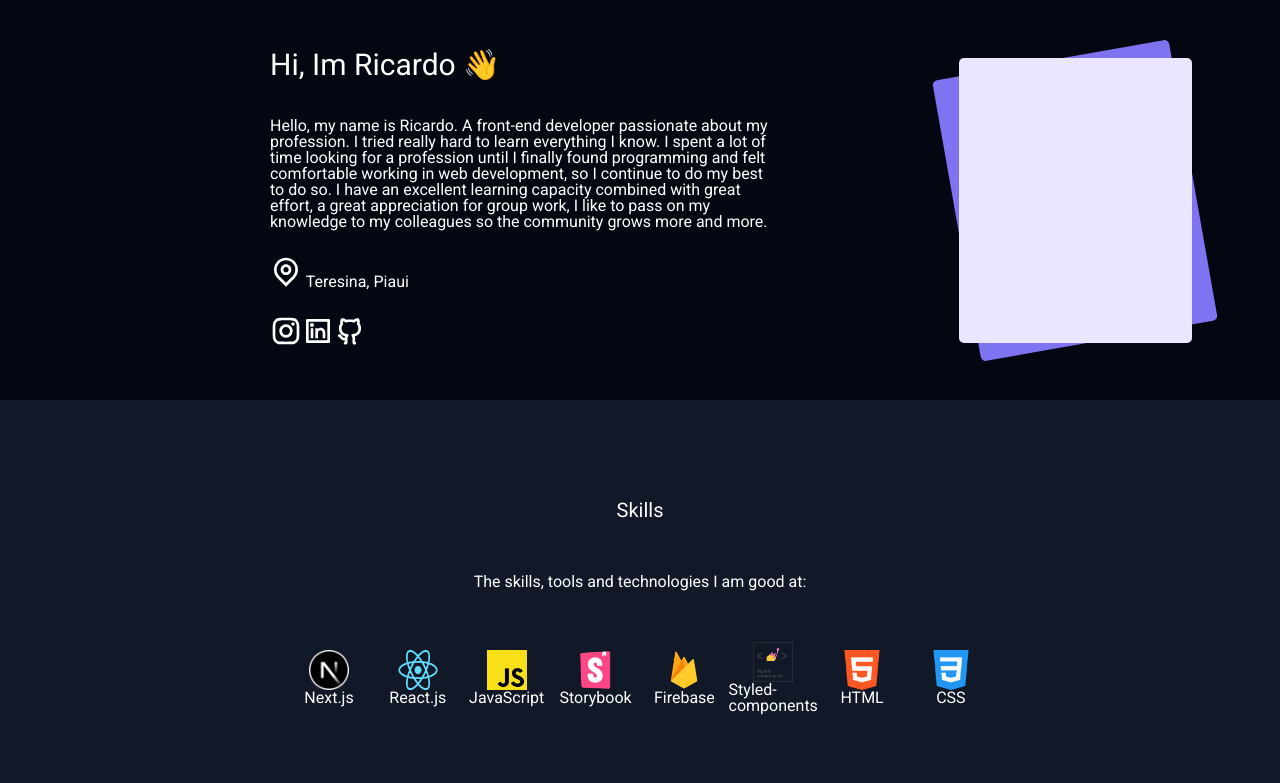
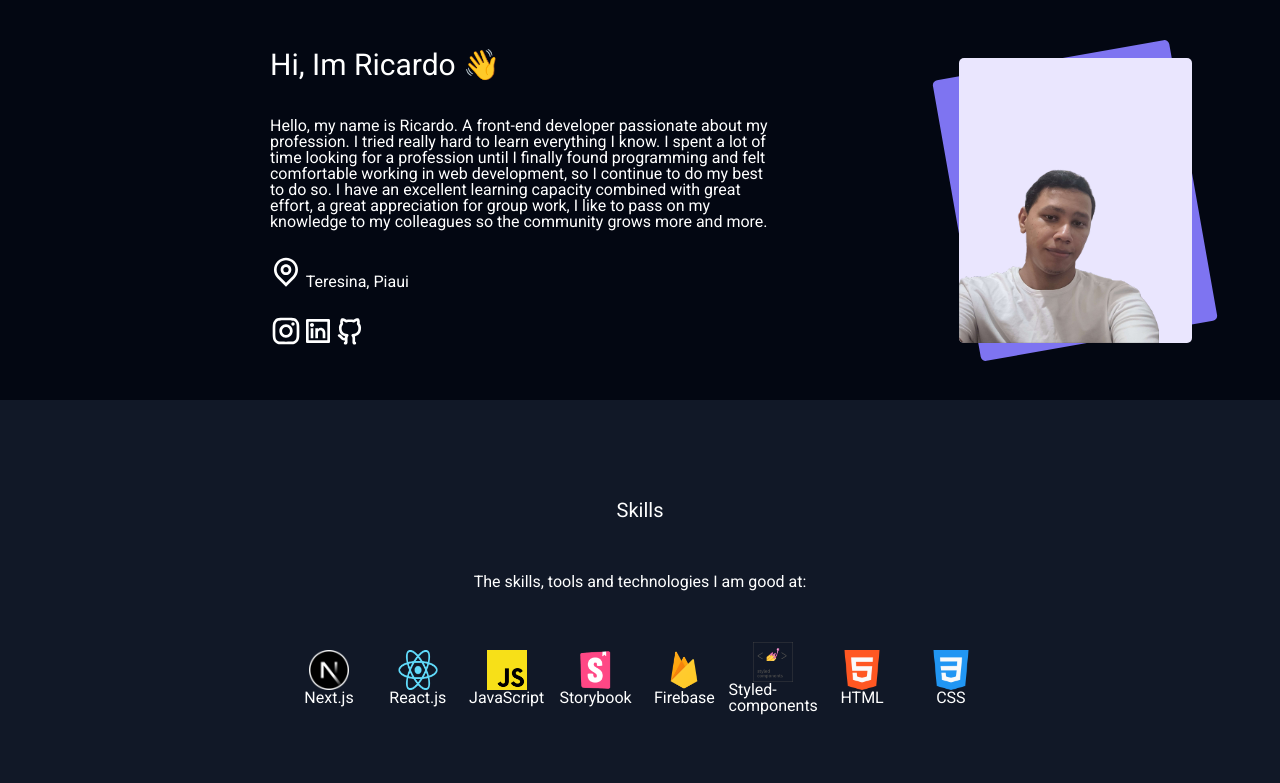
Before and after one commit to ricardosousabr/ricardosousabr.github.io, a Next.js app: page / in a window 1280 px wide. Shown: the top 783 px of the page. Built offline with nearby package versions, Linux system fonts and the light colour scheme; a web font is replaced by a local one.

Commit message:
style(image): add image profile

```diff
--- a/src/components/Molecules/Header/components/ImageProfile/index.tsx
+++ b/src/components/Molecules/Header/components/ImageProfile/index.tsx
@@ -1,10 +1,13 @@
-import { ImageProfileStyle, BoxPurple, BoxWhite } from "./style"
+import Image from "next/image";
+import { ImageProfileStyle, BoxPurple, BoxWhite } from "./style";
 
 export default function ImageProfile() {
    return (
     <ImageProfileStyle>
       <BoxPurple></BoxPurple>
-      <BoxWhite></BoxWhite>
+       <BoxWhite>
+         <Image width={200} height={250} src="/img/Profile.png" alt="" />
+      </BoxWhite>
     </ImageProfileStyle>
    )
 }
--- a/src/components/Molecules/Header/components/ImageProfile/style.ts
+++ b/src/components/Molecules/Header/components/ImageProfile/style.ts
@@ -13,6 +13,9 @@ export const BoxWhite = styled.div`
   background: #EAE6FE;
   border-radius: 5px;
   position: absolute;
+  display: flex;
+  align-items: flex-end;
+  overflow: auto;
 `
 
 export const BoxPurple = styled.div`
```
